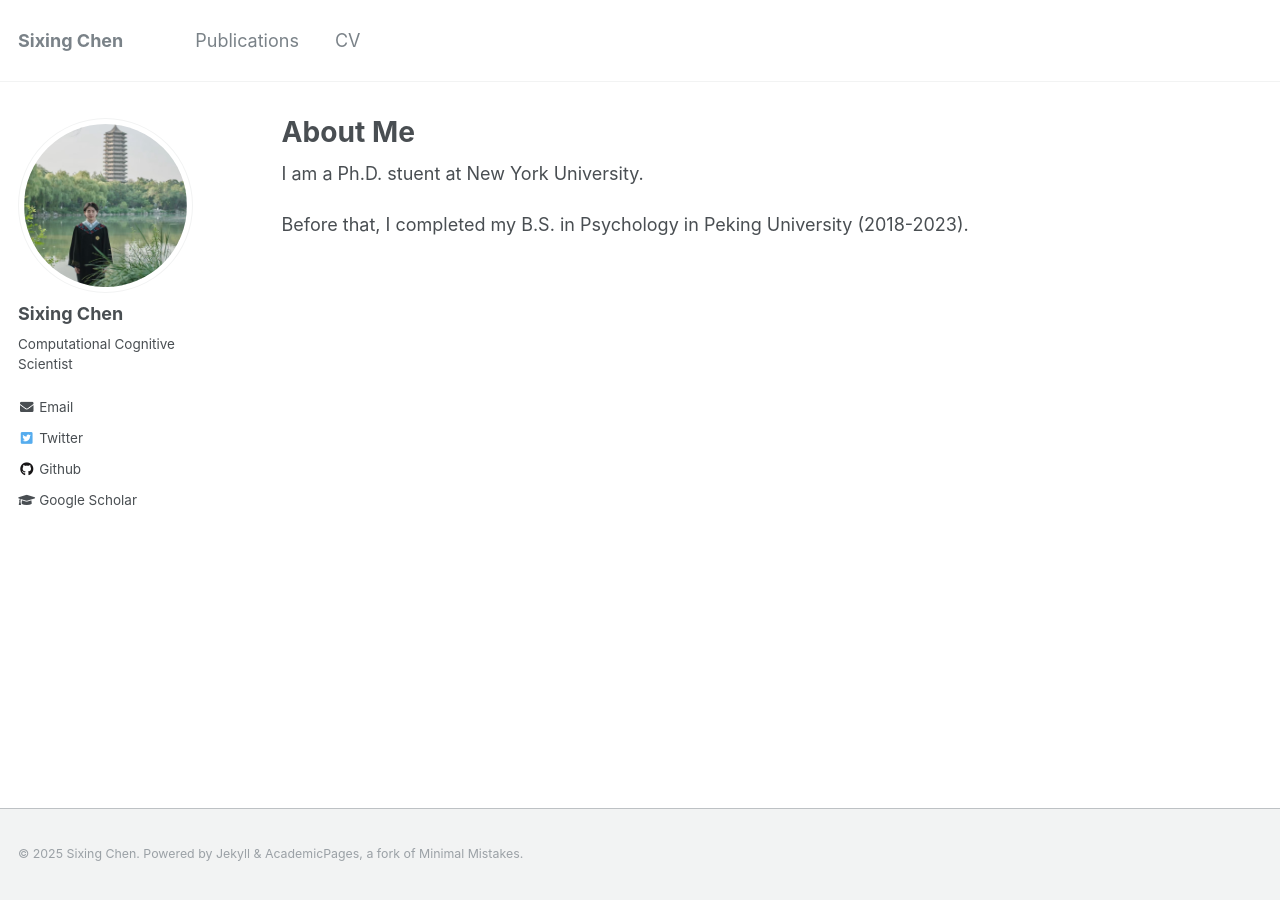
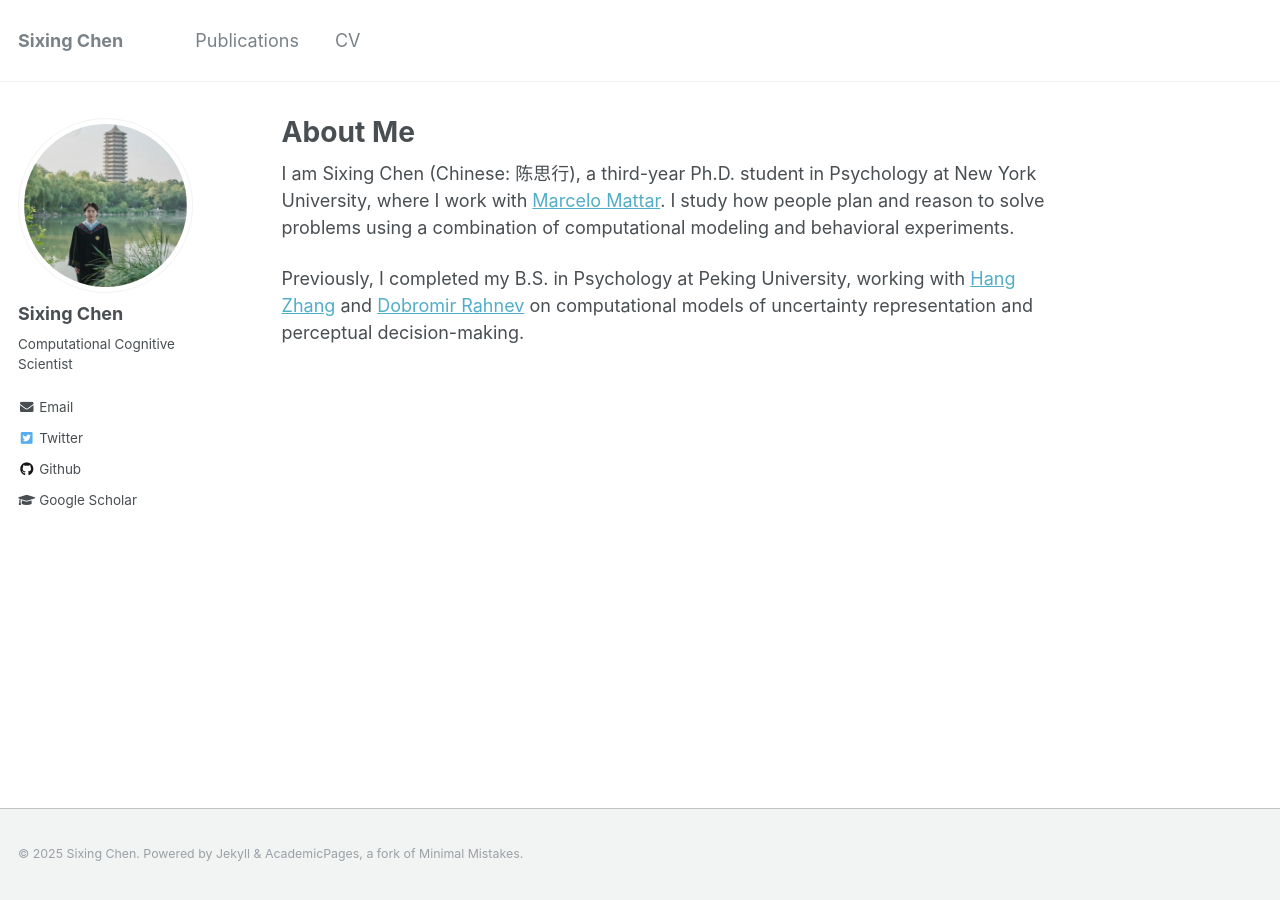
Before and after one commit to SixingChen028/SixingChen028.github.io, a Jekyll site: the page built from _pages/about.md, in a window 1280 px wide. Built offline with Jekyll 4.4.1, drawn with Linux system fonts in a browser that asks for light colours.

Commit message:
Iinitial commit

```diff
--- a/_pages/about.md
+++ b/_pages/about.md
@@ -8,6 +8,6 @@ redirect_from:
   - /about.html
 ---
 
-I am a Ph.D. stuent at New York University.
+I am Sixing Chen (Chinese: 陈思行), a third-year Ph.D. student in Psychology at New York University, where I work with [Marcelo Mattar](https://www.mattarlab.com/). I study how people plan and reason to solve problems using a combination of computational modeling and behavioral experiments.
 
-Before that, I completed my B.S. in Psychology in Peking University (2018-2023).
+Previously, I completed my B.S. in Psychology at Peking University, working with [Hang Zhang](https://mgv.pku.edu.cn/english/people/lbd/sopacs/220156.htm) and [Dobromir Rahnev](https://psychology.gatech.edu/people/dobromir-rahnev) on computational models of uncertainty representation and perceptual decision-making.
```
